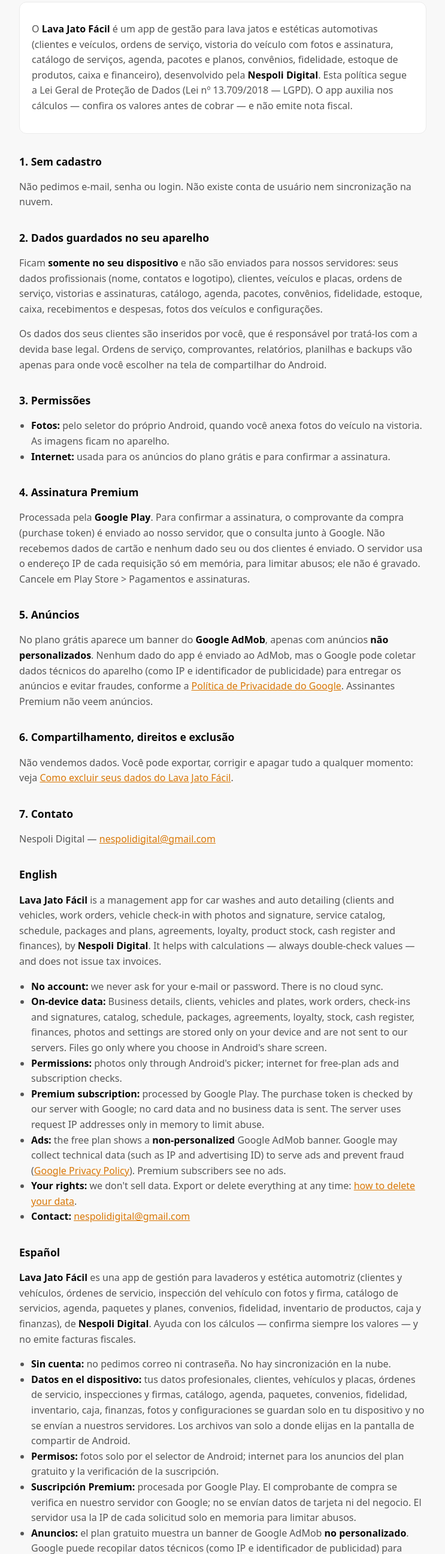
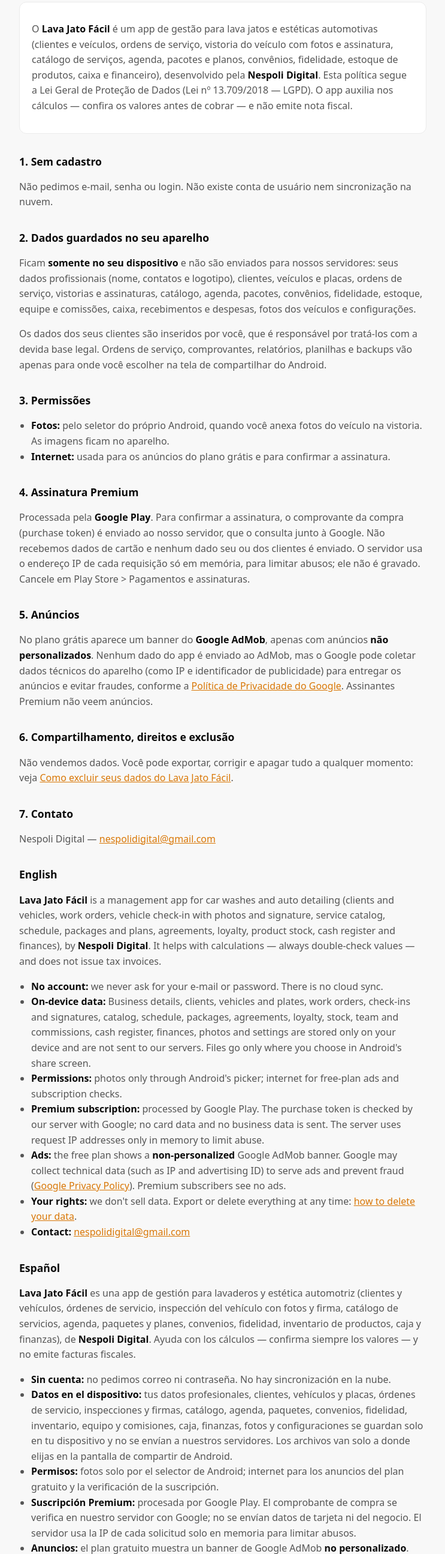
Before and after one commit to nespolidigital/privacy, a plain HTML site: page lavajatofacil.html in a window 1280 px wide. Shown: the part 210-2800 px from the top of the page at 60% size, without its empty margins (268-1011 px from the left). Drawn offline with Linux system fonts and the light colour scheme.

Commit message:
Lava Jato Fácil: política cita equipe e comissões
Co-Authored-By: Claude Opus 5.5 <noreply@anthropic.com>
Claude-Session: https://claude.ai/code/session_01EEbKgLYLScyD7GVCLkyYMq

```diff
--- a/lavajatofacil.html
+++ b/lavajatofacil.html
@@ -33,7 +33,7 @@
   <h2>1. Sem cadastro</h2>
   <p>Não pedimos e-mail, senha ou login. Não existe conta de usuário nem sincronização na nuvem.</p>
   <h2>2. Dados guardados no seu aparelho</h2>
-  <p>Ficam <strong>somente no seu dispositivo</strong> e não são enviados para nossos servidores: seus dados profissionais (nome, contatos e logotipo), clientes, veículos e placas, ordens de serviço, vistorias e assinaturas, catálogo, agenda, pacotes, convênios, fidelidade, estoque, caixa, recebimentos e despesas, fotos dos veículos e configurações.</p>
+  <p>Ficam <strong>somente no seu dispositivo</strong> e não são enviados para nossos servidores: seus dados profissionais (nome, contatos e logotipo), clientes, veículos e placas, ordens de serviço, vistorias e assinaturas, catálogo, agenda, pacotes, convênios, fidelidade, estoque, equipe e comissões, caixa, recebimentos e despesas, fotos dos veículos e configurações.</p>
   <p>Os dados dos seus clientes são inseridos por você, que é responsável por tratá-los com a devida base legal. Ordens de serviço, comprovantes, relatórios, planilhas e backups vão apenas para onde você escolher na tela de compartilhar do Android.</p>
   <h2>3. Permissões</h2>
   <ul>
@@ -55,7 +55,7 @@
   <p><strong>Lava Jato Fácil</strong> is a management app for car washes and auto detailing (clients and vehicles, work orders, vehicle check-in with photos and signature, service catalog, schedule, packages and plans, agreements, loyalty, product stock, cash register and finances), by <strong>Nespoli Digital</strong>. It helps with calculations — always double-check values — and does not issue tax invoices.</p>
   <ul>
     <li><strong>No account:</strong> we never ask for your e-mail or password. There is no cloud sync.</li>
-    <li><strong>On-device data:</strong> Business details, clients, vehicles and plates, work orders, check-ins and signatures, catalog, schedule, packages, agreements, loyalty, stock, cash register, finances, photos and settings are stored only on your device and are not sent to our servers. Files go only where you choose in Android's share screen.</li>
+    <li><strong>On-device data:</strong> Business details, clients, vehicles and plates, work orders, check-ins and signatures, catalog, schedule, packages, agreements, loyalty, stock, team and commissions, cash register, finances, photos and settings are stored only on your device and are not sent to our servers. Files go only where you choose in Android's share screen.</li>
     <li><strong>Permissions:</strong> photos only through Android's picker; internet for free-plan ads and subscription checks.</li>
     <li><strong>Premium subscription:</strong> processed by Google Play. The purchase token is checked by our server with Google; no card data and no business data is sent. The server uses request IP addresses only in memory to limit abuse.</li>
     <li><strong>Ads:</strong> the free plan shows a <strong>non-personalized</strong> Google AdMob banner. Google may collect technical data (such as IP and advertising ID) to serve ads and prevent fraud (<a href="https://policies.google.com/privacy" target="_blank" rel="noopener">Google Privacy Policy</a>). Premium subscribers see no ads.</li>
@@ -69,7 +69,7 @@
   <p><strong>Lava Jato Fácil</strong> es una app de gestión para lavaderos y estética automotriz (clientes y vehículos, órdenes de servicio, inspección del vehículo con fotos y firma, catálogo de servicios, agenda, paquetes y planes, convenios, fidelidad, inventario de productos, caja y finanzas), de <strong>Nespoli Digital</strong>. Ayuda con los cálculos — confirma siempre los valores — y no emite facturas fiscales.</p>
   <ul>
     <li><strong>Sin cuenta:</strong> no pedimos correo ni contraseña. No hay sincronización en la nube.</li>
-    <li><strong>Datos en el dispositivo:</strong> tus datos profesionales, clientes, vehículos y placas, órdenes de servicio, inspecciones y firmas, catálogo, agenda, paquetes, convenios, fidelidad, inventario, caja, finanzas, fotos y configuraciones se guardan solo en tu dispositivo y no se envían a nuestros servidores. Los archivos van solo a donde elijas en la pantalla de compartir de Android.</li>
+    <li><strong>Datos en el dispositivo:</strong> tus datos profesionales, clientes, vehículos y placas, órdenes de servicio, inspecciones y firmas, catálogo, agenda, paquetes, convenios, fidelidad, inventario, equipo y comisiones, caja, finanzas, fotos y configuraciones se guardan solo en tu dispositivo y no se envían a nuestros servidores. Los archivos van solo a donde elijas en la pantalla de compartir de Android.</li>
     <li><strong>Permisos:</strong> fotos solo por el selector de Android; internet para los anuncios del plan gratuito y la verificación de la suscripción.</li>
     <li><strong>Suscripción Premium:</strong> procesada por Google Play. El comprobante de compra se verifica en nuestro servidor con Google; no se envían datos de tarjeta ni del negocio. El servidor usa la IP de cada solicitud solo en memoria para limitar abusos.</li>
     <li><strong>Anuncios:</strong> el plan gratuito muestra un banner de Google AdMob <strong>no personalizado</strong>. Google puede recopilar datos técnicos (como IP e identificador de publicidad) para mostrar anuncios y evitar fraudes (<a href="https://policies.google.com/privacy" target="_blank" rel="noopener">Política de Privacidad de Google</a>). Los suscriptores Premium no ven anuncios.</li>
```
Also changed, not shown: lavajatofacil-exclusao.html (+3 -3 lines).
